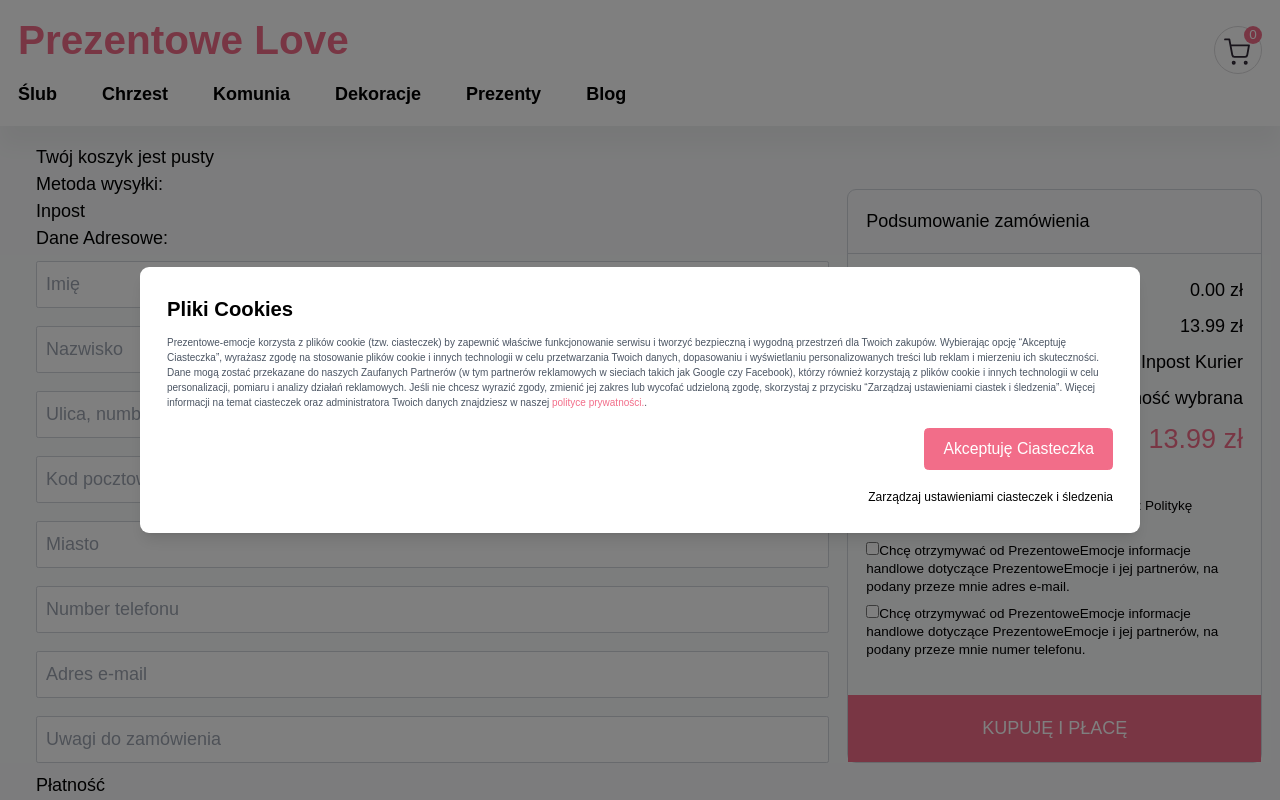
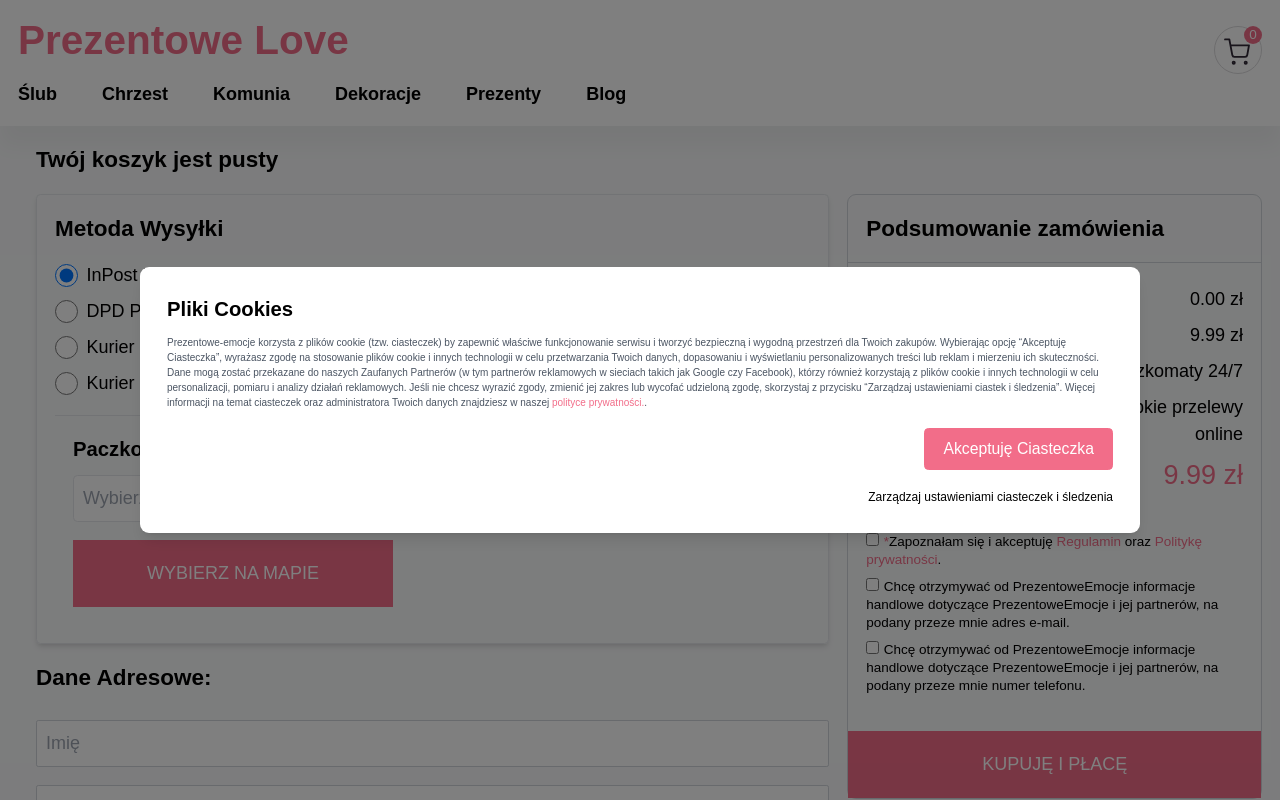
Before and after one commit to KrzysztofHum/prezentowe-emocje, a Next.js app: page /cart in a window 1280 px wide. Shown: the top 800 px of the page. Built offline with nearby package versions, Linux system fonts and the light colour scheme.

Commit message:
cart component

```diff
--- a/src/app/cart/page.tsx
+++ b/src/app/cart/page.tsx
@@ -1,6 +1,7 @@
 "use client";
 import useCartStore from "@/store/cartStore";
 import Image from "next/image";
+import Link from "next/link";
 import { useState } from "react";
 
 const Cart: React.FC = () => {
@@ -26,7 +27,22 @@ const Cart: React.FC = () => {
   const [subscribeEmail, setSubscribeEmail] = useState(false);
   const [subscribePhone, setSubscribePhone] = useState(false);
 
-  const [formData, setFormData] = useState({
+  interface FormData {
+    firstName: string;
+    lastName: string;
+    street: string;
+    postalCode: string;
+    city: string;
+    phone: string;
+    email: string;
+    orderNotes: string;
+  }
+
+  interface FormErrors {
+    [key: string]: string;
+  }
+
+  const [formData, setFormData] = useState<FormData>({
     firstName: "",
     lastName: "",
     street: "",
@@ -35,19 +51,51 @@ const Cart: React.FC = () => {
     phone: "",
     email: "",
     orderNotes: "",
-    paymentMethod: "card",
   });
+
+  const [errors, setErrors] = useState<FormErrors>({});
 
   const handleInputChange = (e: React.ChangeEvent<HTMLInputElement>) => {
     setFormData({ ...formData, [e.target.name]: e.target.value });
   };
 
-  const totalPrice = cart.reduce(
-    (total, product) => total + product.price * product.quantity,
-    0
-  );
-  const shippingCost = 13.99;
-  const totalToPay = totalPrice + shippingCost;
+  const validateForm = (): FormErrors => {
+    const newErrors: FormErrors = {};
+
+    if (!formData.firstName.trim()) {
+      newErrors.firstName = "Imię jest wymagane";
+    }
+    if (!formData.lastName.trim()) {
+      newErrors.lastName = "Nazwisko jest wymagane";
+    }
+    if (!formData.street.trim()) {
+      newErrors.street = "Ulica jest wymagana";
+    }
+    if (!formData.postalCode.trim()) {
+      newErrors.postalCode = "Kod pocztowy jest wymagany";
+    }
+    if (!formData.city.trim()) {
+      newErrors.city = "Miasto jest wymagane";
+    }
+    if (!formData.phone.trim()) {
+      newErrors.phone = "Telefon jest wymagany";
+    } else {
+      const phoneRegex = /^(?:\+48\s?)?(?:\d[\s-]?){9}$/;
+      if (!phoneRegex.test(formData.phone)) {
+        newErrors.phone = "Niepoprawny numer telefonu";
+      }
+    }
+    if (!formData.email.trim()) {
+      newErrors.email = "Email jest wymagany";
+    } else {
+      const emailRegex = /^[^\s@]+@[^\s@]+\.[^\s@]+$/;
+      if (!emailRegex.test(formData.email)) {
+        newErrors.email = "Niepoprawny format emaila";
+      }
+    }
+
+    return newErrors;
+  };
 
   function getProductLabel(count: number): string {
     const lastDigit = count % 10;
@@ -64,7 +112,48 @@ const Cart: React.FC = () => {
     }
   }
 
+  // Shipping options
+  interface ShippingOption {
+    id: string;
+    name: string;
+    price: number;
+  }
+
+  const shippingOptions: ShippingOption[] = [
+    { id: "inpost_paczkomaty", name: "InPost Paczkomaty 24/7", price: 9.99 },
+    { id: "dpd_pickup", name: "DPD Pickup - Automaty i punkty", price: 8.99 },
+    { id: "kurier_inpost", name: "Kurier InPost", price: 12.99 },
+    { id: "kurier_dpd", name: "Kurier DPD", price: 12.99 },
+  ];
+
+  const [selectedOption, setSelectedOption] = useState<ShippingOption>(
+    shippingOptions[0]
+  );
+  const [paczkomatInput, setPaczkInput] = useState<string>("");
+  const [isMapVisible, setIsMapVisible] = useState<boolean>(false);
+
+  const [selectedPayment, setSelectedPayment] = useState<string>(
+    "BLIK oraz Szybkie przelewy online"
+  );
+
+  const totalPrice = cart.reduce(
+    (total, product) => total + product.price * product.quantity,
+    0
+  );
+
+  const shippingCost = selectedOption ? selectedOption.price : 0;
+  const totalToPay = totalPrice + shippingCost;
+
   const handleCheckout = async () => {
+
+    const validationErrors = validateForm();
+    if (Object.keys(validationErrors).length > 0) {
+      setErrors(validationErrors);
+      return;
+    } else {
+      setErrors({});
+    }
+
     if (!agreeTerms) {
       alert("Musisz zaakceptować regulamin, aby kontynuować.");
       return;
@@ -73,10 +162,12 @@ const Cart: React.FC = () => {
     const cartData = {
       cart,
       customer: formData,
+      shippingOption: selectedOption.name,
+      paymentMethod: selectedPayment,
       subscribeEmail,
       subscribePhone,
+      shippingCost,
       totalPrice,
-      shippingCost: 13.99,
     };
 
     try {
@@ -107,9 +198,9 @@ const Cart: React.FC = () => {
   return (
     <div className="max-w-1400 m-auto p-4">
       {cart.length === 0 ? (
-        <h1 className="textH px-4">Twój koszyk jest pusty</h1>
+        <h1 className="text-xl font-bold px-4">Twój koszyk jest pusty</h1>
       ) : (
-        <h1 className="textH px-4">
+        <h1 className="text-xl font-bold px-4">
           Twój koszyk ({cart.length} {getProductLabel(cart.length)})
         </h1>
       )}
@@ -130,7 +221,7 @@ const Cart: React.FC = () => {
                     height={400}
                   />
                   <div>
-                    <h2 className="truncate w-full">{product.name}</h2>
+                    <h2 className="w-full">{product.name}</h2>
                     <p className="text-primary font-medium text-2xl py-2">
                       {product.price} zł
                     </p>
@@ -165,9 +256,59 @@ const Cart: React.FC = () => {
               </div>
             ))}
           </div>
-          <h2 className="textH">Metoda wysyłki:</h2>
-          <div>Inpost</div>
-          <h2 className="textH">Dane Adresowe:</h2>
+          <div className="p-4 border rounded shadow-md my-4">
+            <h2 className="text-xl font-bold mb-4">Metoda Wysyłki</h2>
+            <div className="space-y-2">
+              {shippingOptions.map((option) => (
+                <label
+                  key={option.id}
+                  className="flex items-center cursor-pointer"
+                >
+                  <input
+                    type="radio"
+                    name="shipping"
+                    value={option.id}
+                    checked={selectedOption.id === option.id}
+                    onChange={() => setSelectedOption(option)}
+                    className="form-radio h-5 w-5 "
+                  />
+                  <span className="ml-2">
+                    {option.name}: {option.price.toFixed(2)} zł
+                  </span>
+                </label>
+              ))}
+            </div>
+            {selectedOption.id === "inpost_paczkomaty" && (
+              <div className="mt-4 p-4 border-t pt-4">
+                <label className="block text-lg font-semibold">
+                  Paczkomat:
+                </label>
+                <input
+                  type="text"
+                  placeholder="Wybierz Paczkomat..."
+                  value={paczkomatInput}
+                  onChange={(e) => setPaczkInput(e.target.value)}
+                  className="mt-2 w-full border rounded p-2"
+                />
+                <button
+                  className="sectionBtn"
+                  onClick={() => setIsMapVisible(true)}
+                >
+                  Wybierz na mapie
+                </button>
+                {isMapVisible && (
+                  <div className="mt-4 p-4 border rounded bg-gray-100">
+                    <p className="font-semibold">Mapa paczkomatów (mocked):</p>
+                    <p className="text-sm text-gray-700">
+                      [Tutaj pojawią się wyniki wyszukiwania paczkomatów dla:{" "}
+                      <span className="font-bold">{paczkomatInput}</span>]
+                    </p>
+                  </div>
+                )}
+              </div>
+            )}
+          </div>
+          <h2 className="text-xl font-bold mb-4">Dane Adresowe:</h2>
           <form className="flex flex-col">
             <input
               className="inputForm"
@@ -177,6 +318,9 @@ const Cart: React.FC = () => {
               required
               onChange={handleInputChange}
             />
+            {errors.firstName && (
+              <p className="text-red-500 text-xs mt-1">{errors.firstName}</p>
+            )}
             <input
               className="inputForm"
               type="text"
@@ -185,6 +329,9 @@ const Cart: React.FC = () => {
               name="lastName"
               onChange={handleInputChange}
             />
+            {errors.lastName && (
+              <p className="text-red-500 text-xs mt-1">{errors.lastName}</p>
+            )}
             <input
               className="inputForm"
               type="text"
@@ -193,6 +340,9 @@ const Cart: React.FC = () => {
               name="street"
               onChange={handleInputChange}
             />
+            {errors.street && (
+              <p className="text-red-500 text-xs mt-1">{errors.street}</p>
+            )}
             <input
               className="inputForm"
               type="text"
@@ -201,6 +351,9 @@ const Cart: React.FC = () => {
               name="postalCode"
               onChange={handleInputChange}
             />
+            {errors.postalCode && (
+              <p className="text-red-500 text-xs mt-1">{errors.postalCode}</p>
+            )}
             <input
               className="inputForm"
               type="text"
@@ -209,6 +362,9 @@ const Cart: React.FC = () => {
               name="city"
               onChange={handleInputChange}
             />
+            {errors.city && (
+              <p className="text-red-500 text-xs mt-1">{errors.city}</p>
+            )}
             <input
               className="inputForm"
               type="text"
@@ -217,6 +373,9 @@ const Cart: React.FC = () => {
               name="phone"
               onChange={handleInputChange}
             />
+            {errors.phone && (
+              <p className="text-red-500 text-xs mt-1">{errors.phone}</p>
+            )}
             <input
               className="inputForm"
               type="text"
@@ -225,6 +384,9 @@ const Cart: React.FC = () => {
               name="email"
               onChange={handleInputChange}
             />
+            {errors.email && (
+              <p className="text-red-500 text-xs mt-1">{errors.email}</p>
+            )}
             <input
               className="inputForm"
               type="text"
@@ -234,31 +396,74 @@ const Cart: React.FC = () => {
               onChange={handleInputChange}
             />
           </form>
-          <h2 className="textH">Płatność</h2>
+          <h2 className="text-xl font-bold my-4">Płatność:</h2>
           <div>
-            <label>
+            <ul>
+              <li className="mb-2">
                 <input
                   type="radio"
-                name="paymentMethod"
-                value="card"
-                defaultChecked
-                onChange={handleInputChange}
-              />{" "}
-              Karta kredytowa
+                  id="blik"
+                  value="BLIK oraz Szybkie przelewy online"
+                  checked={
+                    selectedPayment === "BLIK oraz Szybkie przelewy online"
+                  }
+                  onChange={() =>
+                    setSelectedPayment("BLIK oraz Szybkie przelewy online")
+                  }
+                  name="payment_method"
+                  className="hidden"
+                />
+                <label
+                  htmlFor="blik"
+                  className={`flex items-center justify-between p-4 border rounded cursor-pointer transition-colors duration-200 ${
+                    selectedPayment === "BLIK oraz Szybkie przelewy online"
+                      ? "border-primary bg-red-50"
+                      : ""
+                  }`}
+                >
+                  <span className="text-base">
+                    BLIK oraz Szybkie przelewy online
+                  </span>
+                  <Image
+                    src={`/images/bacs_img.jpg`}
+                    alt="Przelew tradycyjny"
+                    width={50}
+                    height={50}
+                  />
                 </label>
-            <label>
+              </li>
+              <li className="mb-2">
                 <input
                   type="radio"
-                name="paymentMethod"
-                value="paypal"
-                onChange={handleInputChange}
-              />{" "}
-              PayPal
+                  id="transfer"
+                  value="Przelew Tradycyjny"
+                  checked={selectedPayment === "Przelew Tradycyjny"}
+                  onChange={() => setSelectedPayment("Przelew Tradycyjny")}
+                  name="payment_method"
+                  className="hidden"
+                />
+                <label
+                  htmlFor="transfer"
+                  className={`flex items-center justify-between p-4 border rounded cursor-pointer transition-colors duration-200 ${
+                    selectedPayment === "Przelew Tradycyjny"
+                      ? "border-primary bg-red-50"
+                      : ""
+                  }`}
+                >
+                  <span className="text-base">Przelew Tradycyjny</span>
+                  <Image
+                    src={`/images/bacs_img.jpg`}
+                    alt="Przelew tradycyjny"
+                    width={50}
+                    height={50}
+                  />
                 </label>
+              </li>
+            </ul>
           </div>
         </div>
-        <div className="border border-gray-300 rounded-lg my-4 md:basis-1/3 md:self-start md:sticky md:top-8">
-          <h2 className="textH md:border-gray-300 md:border-b md:flex p-4">
+        <div className="border border-gray-300 rounded-lg my-4 md:basis-1/3 md:self-start md:sticky md:top-8 min-w-[320px]">
+          <h2 className="text-xl font-bold md:border-gray-300 md:border-b md:flex p-4">
             Podsumowanie zamówienia
           </h2>
           <div className="p-4">
@@ -272,11 +477,11 @@ const Cart: React.FC = () => {
             </p>
             <p className="flex justify-between py-1">
               <span className="text-gray-500">Metoda dostawy:</span>
-              <span> Inpost Kurier</span>
+              <span className="text-right">{selectedOption.name}</span>
             </p>
             <p className="flex justify-between py-1">
-              <span className="text-gray-500"> Płatność przez: </span>
-              <span> Płatność wybrana</span>
+              <span className="text-gray-500"> Płatność przez:</span>
+              <span className="text-right">{selectedPayment}</span>
             </p>
             <p className="flex justify-between py-1">
               <span className="text-gray-500">Do zapłaty:</span>
@@ -295,7 +500,16 @@ const Cart: React.FC = () => {
                 onChange={(e) => setAgreeTerms(e.target.checked)}
               />
               <label htmlFor="agreeTerms">
-                Zapoznałam się i akceptuję Regulamin oraz Politykę prywatności.
+                <span className="text-primary ml-1">*</span>Zapoznałam się i
+                akceptuję{" "}
+                <Link className="text-primary" href="/regulamin">
+                  Regulamin
+                </Link>{" "}
+                oraz{" "}
+                <Link className="text-primary" href="/polityka-prywatnosci">
+                  Politykę prywatności
+                </Link>
+                .
               </label>
             </div>
             <div className="pb-2">
@@ -305,7 +519,7 @@ const Cart: React.FC = () => {
                 checked={subscribeEmail}
                 onChange={(e) => setSubscribeEmail(e.target.checked)}
               />
-              <label htmlFor="subscribeEmail">
+              <label htmlFor="subscribeEmail" className="ml-1">
                 Chcę otrzymywać od PrezentoweEmocje informacje handlowe
                 dotyczące PrezentoweEmocje i jej partnerów, na podany przeze
                 mnie adres e-mail.
@@ -318,7 +532,7 @@ const Cart: React.FC = () => {
                 onChange={(e) => setSubscribePhone(e.target.checked)}
                 id="subscribePhone"
               />
-              <label htmlFor="subscribePhone">
+              <label htmlFor="subscribePhone" className="ml-1">
                 Chcę otrzymywać od PrezentoweEmocje informacje handlowe
                 dotyczące PrezentoweEmocje i jej partnerów, na podany przeze
                 mnie numer telefonu.
```
Also changed, not shown: public/images/bacs_img.jpg (added). Lines whose indentation alone changed are shown as unchanged.
